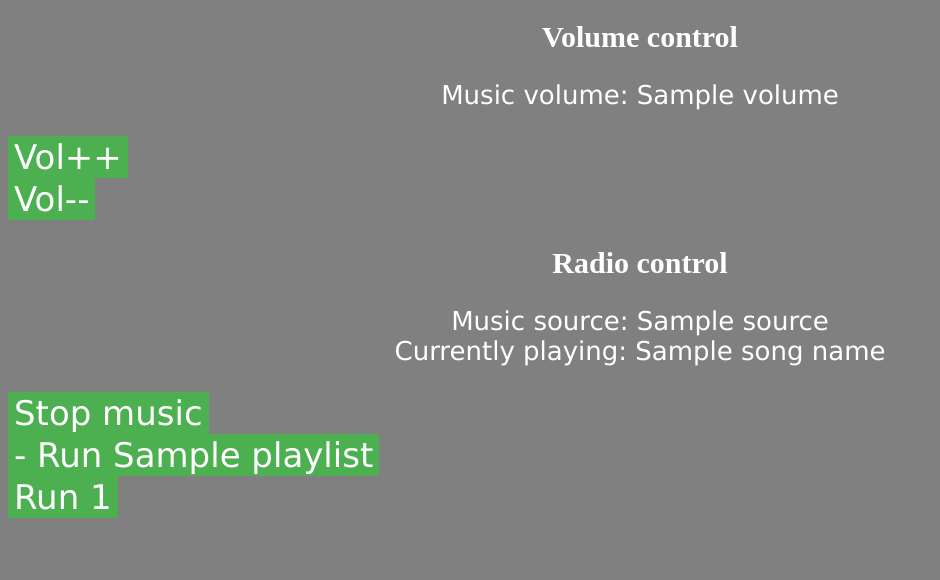
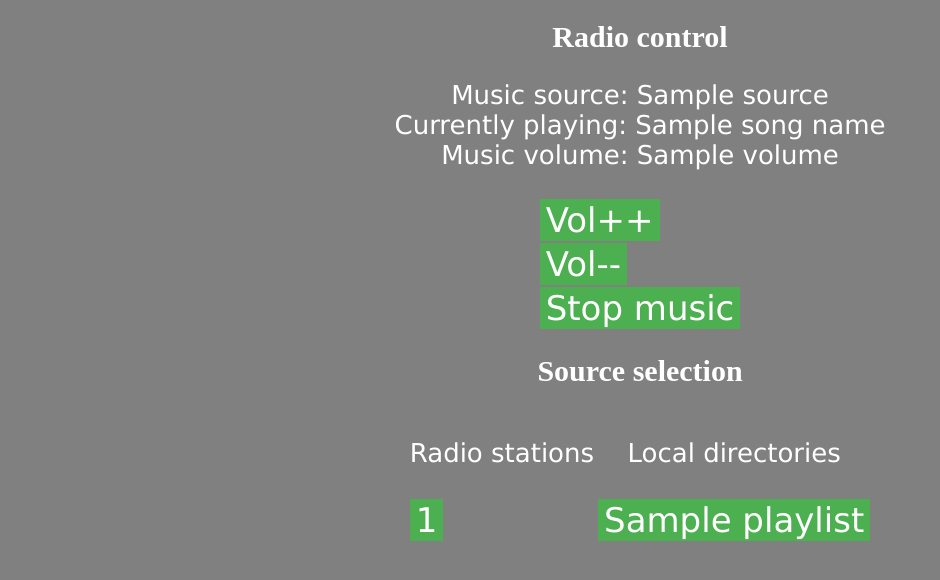
Before and after one commit to Losseh/rasp_localnet_player, a Flask app: template player/app/templates/index.html in a window 1280 px wide. Shown: the top 580 px of the page, without its empty margins (0-940 px from the left). Run offline with Flask 2, Linux system fonts and the light colour scheme; the template is opened without the code that fills it: most values are stand-ins (such as "Sample title", 1, 10 or a date in 2020); parts of the project's set-up code (start-up, migrations or seed data) failed here and were passed over.

Commit message:
adjust layout to support more elements

```diff
--- a/player/app/templates/index.html
+++ b/player/app/templates/index.html
@@ -9,6 +9,10 @@ button {
   text-decoration: none;
   font-size: 34px;
   font-family: verdana;
+}
+
+td {
+    line-height:200%;
 }
 
 body {
@@ -26,46 +30,59 @@ p {
   font-family: verdana;
   font-size: 26px;
 }
+
+.center {
+  margin-left: auto;
+  margin-right: auto;
+}
 </style>
 
-
 <html>
-  <head>
-    <title>{{ title }}</title>
-  </head>
   <body>
-    <h1>Volume control</h1>
-    <p align="center">
-      Music volume: {{ volume }}<br>
-      <form action="/volume_up/" method="post">
-        <button name="volumeUpBtn" type="submit">Vol++</button>
-      </form>
-
-      <form action="/volume_down/" method="post">
-        <button name="volumeDownBtn" type="submit">Vol--</button>
-      </form>
-    </p>
   <h1>Radio control</h1>
     <p align="center">
       Music source: {{ source }}<br>
       Currently playing: {{ song_name }}<br>
-
+      Music volume: {{ volume }}<br>
+    </p>
+    <table class="center">
+      <tr>
+        <td>
+          <form action="/volume_up/" method="post">
+            <button name="volumeUpBtn" type="submit">Vol++</button>
+          </form>
+          <form action="/volume_down/" method="post">
+            <button name="volumeDownBtn" type="submit">Vol--</button>
+          </form>
           <form action="/stop_music/" method="post">
             <button name="stopMusicBtn" type="submit">Stop music</button>
           </form>
+        </td>
+      </tr>
+    </table>
 
+    <h1>Source selection</h1>
+    <table class="center">
+      <tr>
+        <td><p align="center">Radio stations</p></td>
+        <td><p align="center">Local directories</p></td>
+      </tr>
+      <tr>
+        <td style="vertical-align:top">
+          {% for radio_id in range(radio_stations| length) %}
+          <form action="{{ url_for('run_radio', radio_id=radio_id) }}" method="post">
+            <button name="runRadioBtn" type="submit">{{ radio_stations[radio_id][0] }}</button>
+          </form>
+          {% endfor %}
+        </td>
+        <td style="vertical-align:top">
           {% for playlist_id in range(playlists| length) %}
           <form action="{{ url_for('run_playlist', playlist_id=playlist_id) }}" method="post">
-        <button name="runPlaylistBtn" type="submit">- Run {{ playlists[playlist_id] }}</button>
+            <button name="runPlaylistBtn" type="submit">{{ playlists[playlist_id] }}</button>
           </form>
           {% endfor %}
-
-      {% for radio_id in range(radio_stations| length) %}
-      <form action="{{ url_for('run_radio', radio_id=radio_id) }}" method="post">
-        <button name="runRadioBtn" type="submit">Run {{ radio_stations[radio_id][0] }}</button>
-      </form>
-      {% endfor %}
-    </p>
-
+        </td>
+      </tr>
+    </table>
   </body>
 </html>
```
Lines whose indentation alone changed are shown as unchanged.
